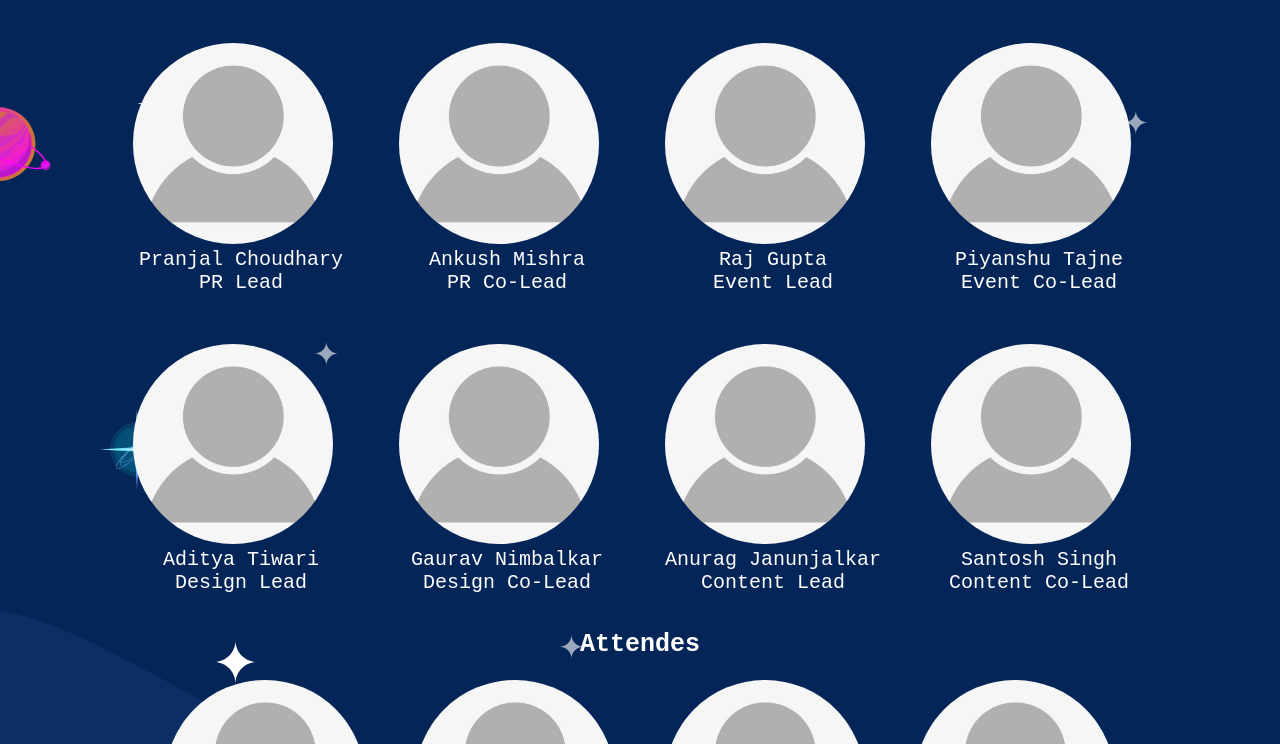
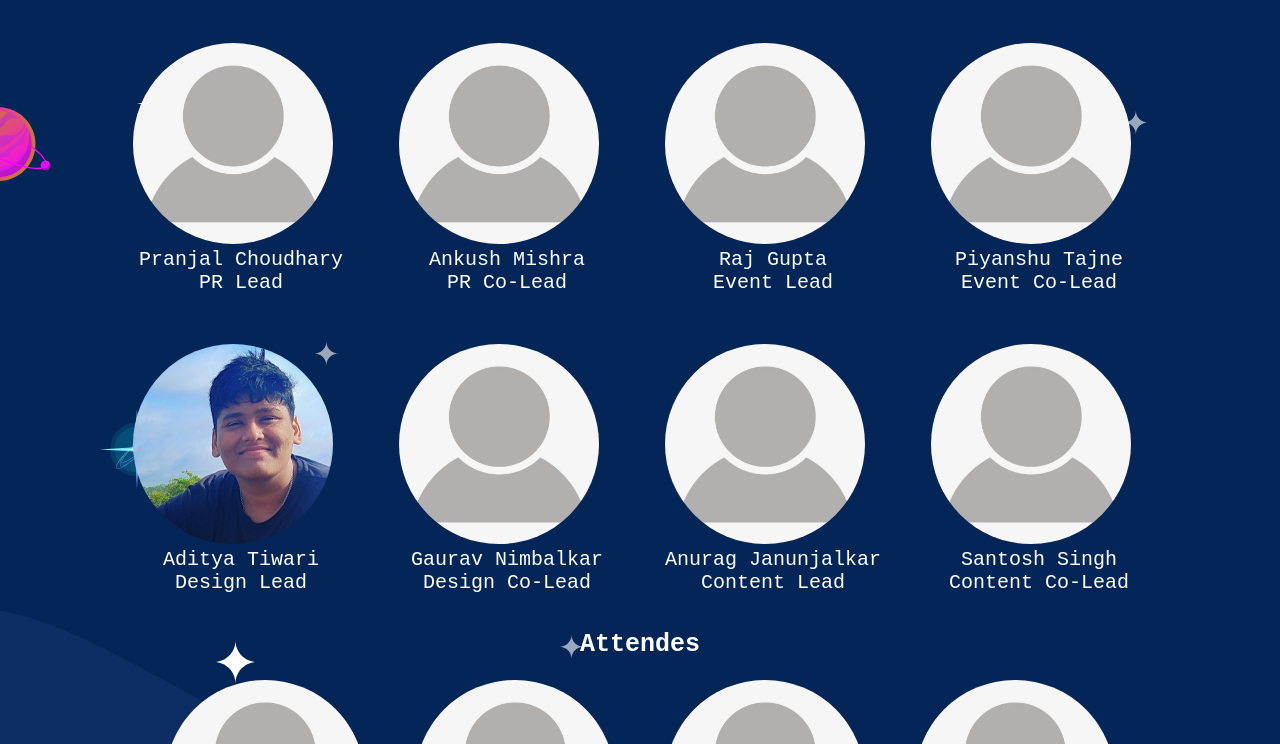
Before and after one commit to MLSC-GHRCEM/ContributorGallery, a plain HTML site: page index.html in a window 1280 px wide. Shown: the part 552-1296 px from the top of the page. Drawn offline with Linux system fonts and the light colour scheme.

Commit message:
design lead

```diff
--- a/index.html
+++ b/index.html
@@ -85,7 +85,7 @@
             </div>
           </div>
           <div>
-            <img src="./assets/profileE.png" alt="Image 2" class="img" />
+            <img src="./assets/adityaT.jpg" alt="Image 2" class="img" />
             <div class="">
               <p class="name">Aditya Tiwari</p>
               <p class="position">Design Lead</p>
```
Also changed, not shown: assets/adityaT.jpg (added).
